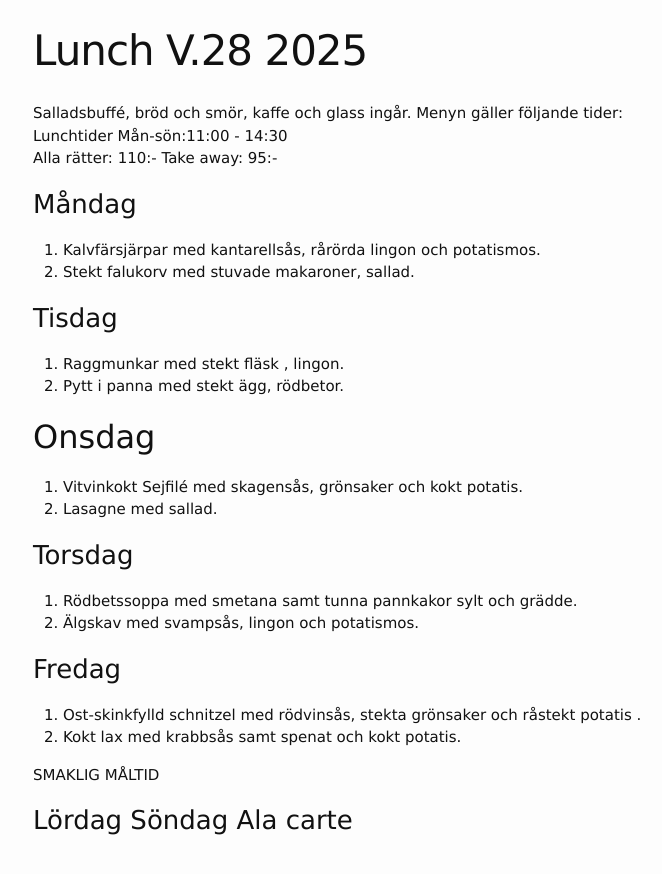
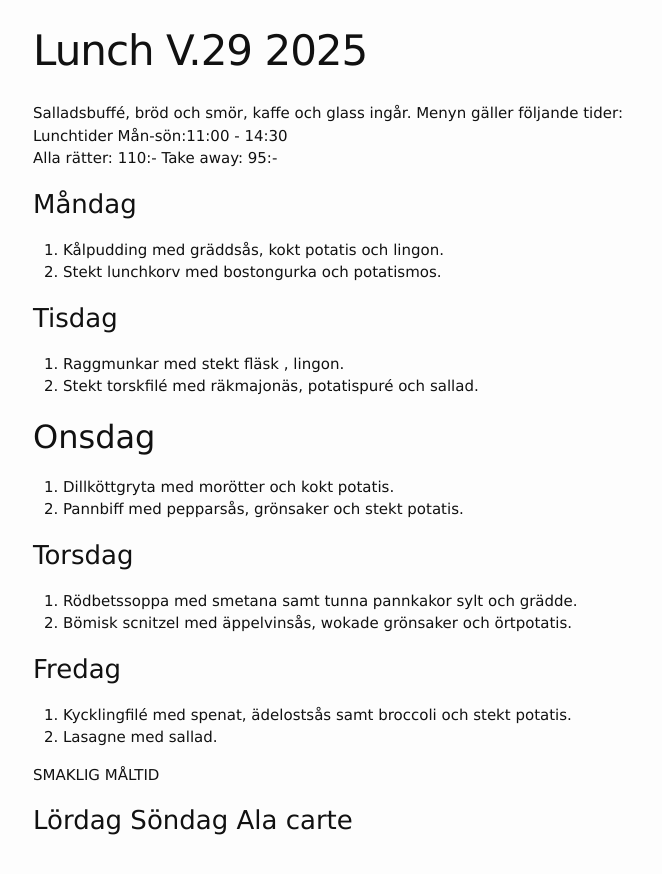
Before and after one commit to FarInn62/farinn62.github.io, a Jekyll site: the page built from lunch.md, in a window 1280 px wide. Shown: the top 874 px of the page, without its empty margins (237-899 px from the left). Built offline with Jekyll 4.4.1, drawn with Linux system fonts in a browser that asks for light colours.

Commit message:
Update lunch.md

```diff
--- a/lunch.md
+++ b/lunch.md
@@ -1,6 +1,6 @@
 ---
 layout: foodmenu
-title: Lunch V.28 2025
+title: Lunch V.29 2025
 permalink: /lunch/
 published: true
 ---
@@ -11,27 +11,27 @@ Alla rätter: 110:- Take away: 95:-
 
 ### Måndag
 
-1. Kalvfärsjärpar med kantarellsås, rårörda lingon och potatismos.
-2. Stekt falukorv med stuvade makaroner, sallad.
+1. Kålpudding med gräddsås, kokt potatis och lingon.
+2. Stekt lunchkorv med bostongurka och potatismos.
 
 ### Tisdag
 
 1. Raggmunkar med stekt fläsk , lingon.
-2. Pytt i panna med stekt ägg, rödbetor.
+2. Stekt torskfilé med räkmajonäs, potatispuré och sallad.
 
 ## Onsdag
-1. Vitvinkokt Sejfilé med skagensås, grönsaker och kokt potatis.
-2. Lasagne med sallad.
+1. Dillköttgryta med morötter och kokt potatis.
+2. Pannbiff med pepparsås, grönsaker och stekt potatis.
 
 ### Torsdag
 
 1. Rödbetssoppa med smetana samt tunna pannkakor sylt och grädde.
-2. Älgskav med svampsås, lingon och potatismos.
+2. Bömisk scnitzel med äppelvinsås, wokade grönsaker och örtpotatis.
 
 ### Fredag
 
-1. Ost-skinkfylld schnitzel med rödvinsås, stekta grönsaker och råstekt potatis .
-2. Kokt lax med krabbsås samt spenat och kokt potatis.
+1. Kycklingfilé med spenat, ädelostsås samt broccoli och stekt potatis.
+2. Lasagne med sallad.
 
 SMAKLIG MÅLTID
 
```
